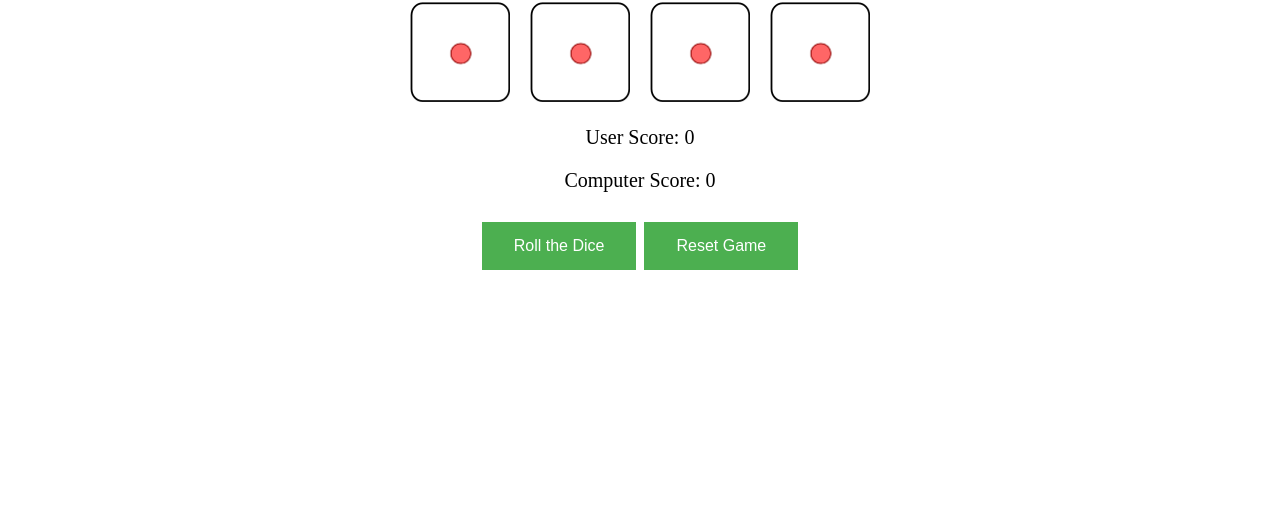
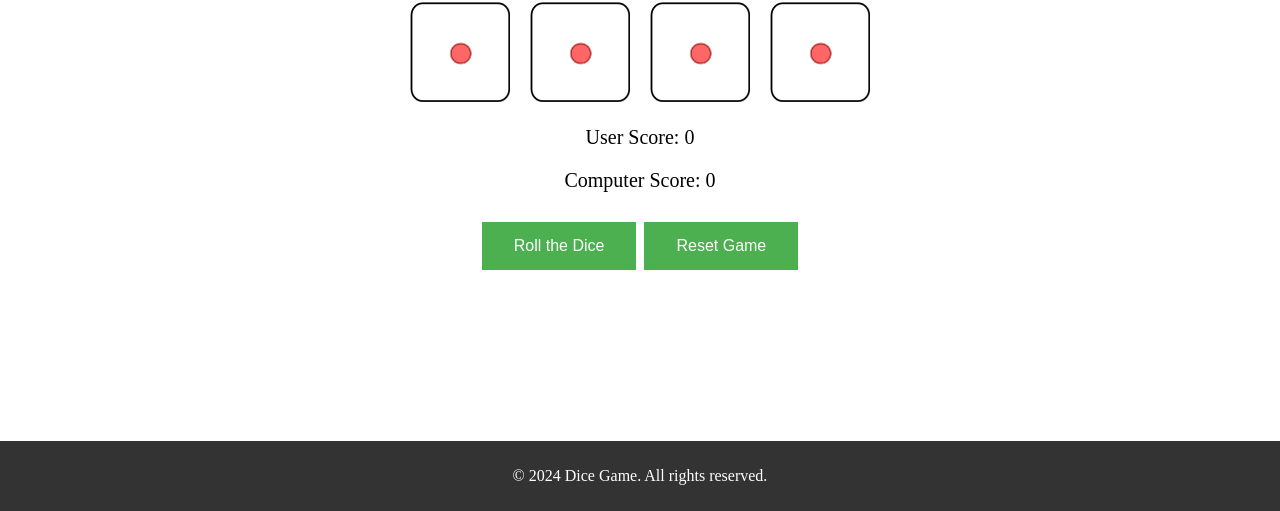
Before and after one commit to danielmchellapan/dicegame, a plain HTML site: page index.html in a window 1280 px wide. Shown: the part 289-800 px from the top of the page. Drawn offline with Linux system fonts and the light colour scheme.

Commit message:
added footer

```diff
--- a/css/styles.css
+++ b/css/styles.css
@@ -67,6 +67,17 @@ button:hover
   font-weight: bold;
 }
 
+footer
+{
+  background-color: #333;
+  color: white;
+  text-align: center;
+  padding: 10px 0;
+  position: fixed;
+  width: 100%;
+  bottom: 0;
+}
+
 @media (max-width: 760px) {
 
 .diceContainer
--- a/index.html
+++ b/index.html
@@ -25,5 +25,8 @@
         <button onclick="resetGame()">Reset Game</button>
         <div id="result" class="result"></div>
     </div>
+    <footer>
+        <p>&copy; 2024 Dice Game. All rights reserved.</p>
+    </footer>
 </body>
 </html>
```
